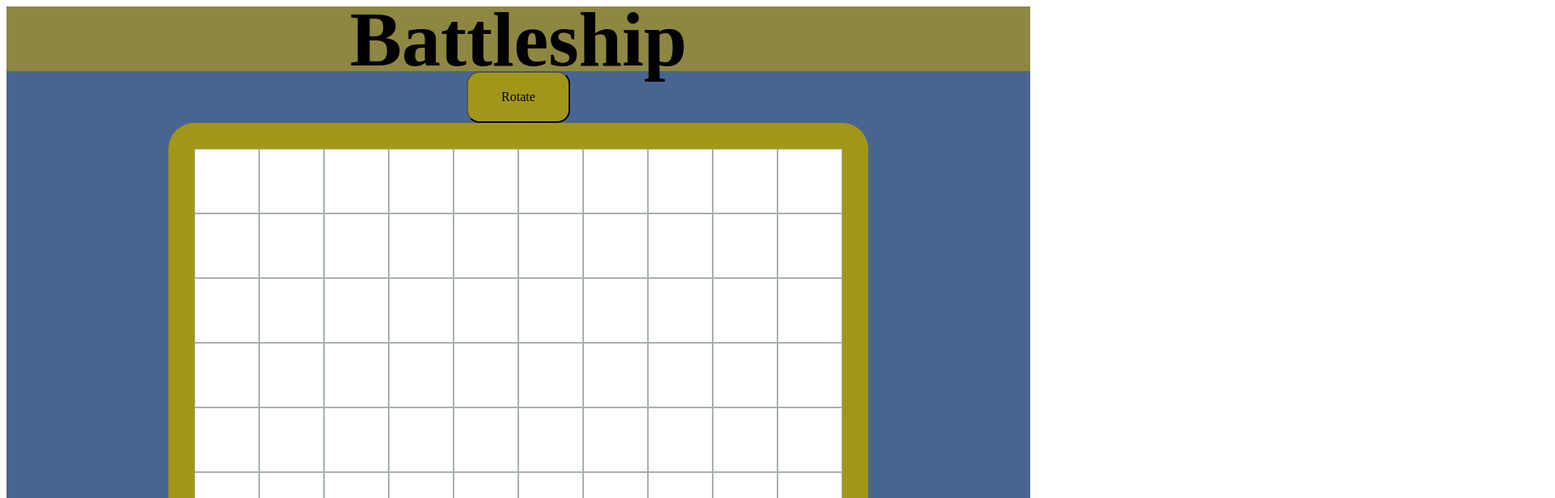
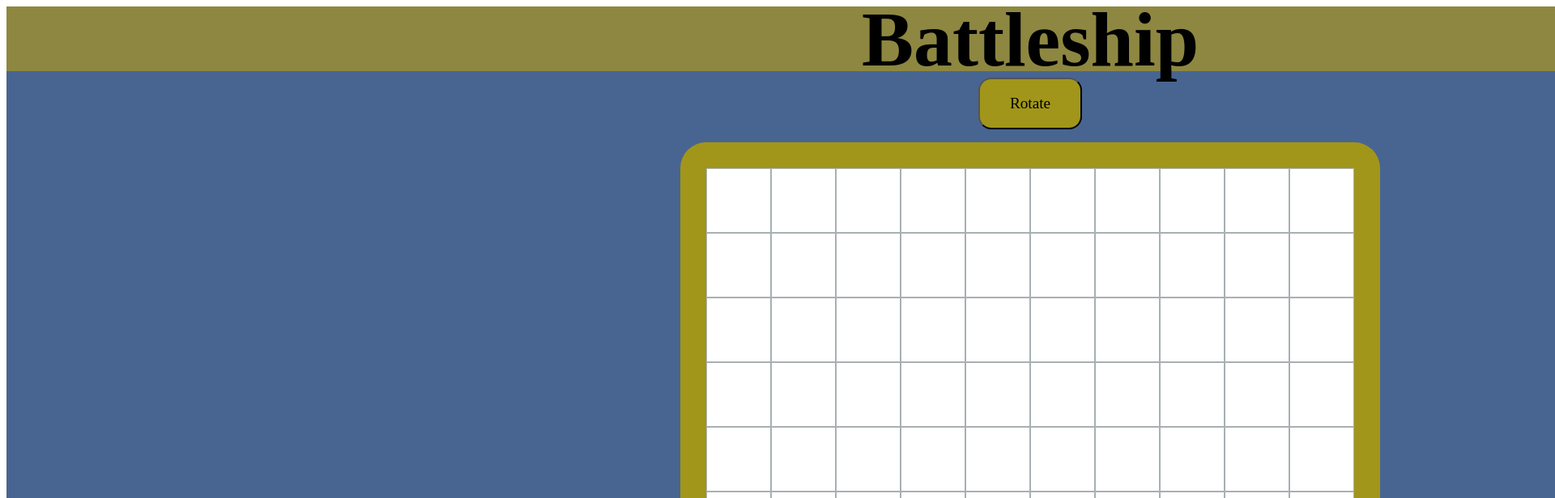
Before and after one commit to HasanMaaraj/Battleship, a website built with webpack: page src/layout.html in a window 1280 px wide. Shown: the top 616 px of the page at 81% size, 1920 px wide, since content can reach past the window. Built offline with nearby package versions, Linux system fonts and the light colour scheme; a web font is replaced by a local one.

Commit message:
Set the width of the main elements

```diff
--- a/src/style.css
+++ b/src/style.css
@@ -20,7 +20,6 @@
 body,
 button {
     font-family: 'boycottregular';
-    /* color: var(--steel-color); */
 }
 
 header {
@@ -43,11 +42,17 @@ footer {
 
 main {
     background-color: var(--dark-sea-color);
-    height: max(80vh, 600px);
+    height: max(80vh, 60rem);
+}
+
+header,
+main,
+footer {
+    width: 158rem;
 }
 
 button{
-    font-size: 1rem;
+    font-size: 1.2rem;
     background-color: var(--light-earth-color);
     height: 4rem;
     width: 8rem;
@@ -73,7 +78,6 @@ button{
     height: 100%;
     display: grid;
     align-content: space-around;
-    /* justify-content: center; */
     justify-items: center;
 }
 
@@ -94,7 +98,6 @@ button{
     background-color: var(--sea-color);
 }
 
-
 .battle-board-container {
     height: 100%;
     display: grid;
@@ -103,9 +106,6 @@ button{
     justify-items: center;
     align-items: center;
 }
-/* footer {
-    height: max(10vh, 75px);
-} */
 
 .winner-container {
     height: 100%;
```
Also changed, not shown: dist/main.js.
